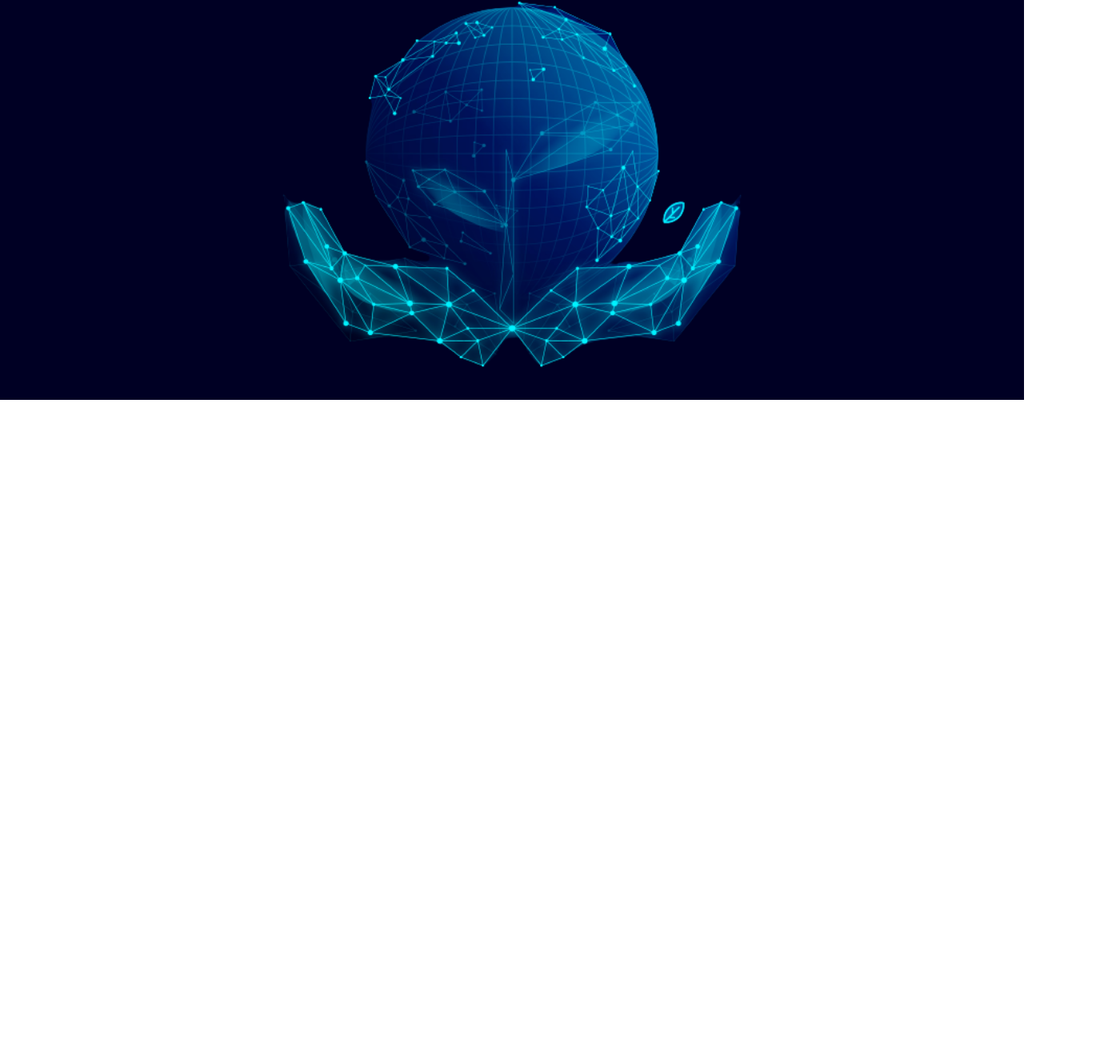
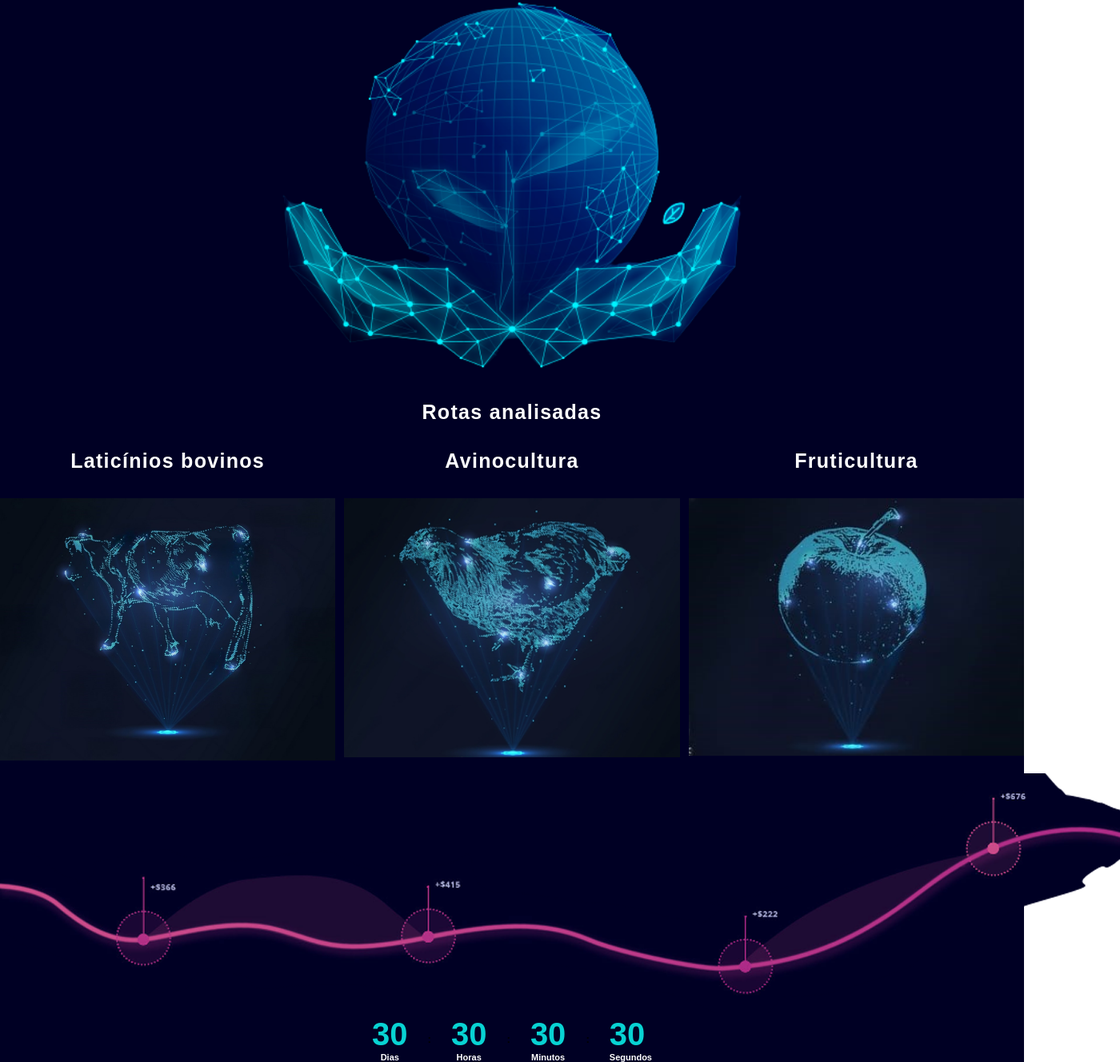
Before and after one commit to Doug16Yanc/BlockchainWeb, a plain HTML site: page index.html in a window 1280 px wide. Shown: the part 910-2238 px from the top of the page at 80% size, 1400 px wide, since content can reach past the window. Before the commit the page ends 1410 px from the top, so only its background shows below. Drawn offline with Linux system fonts and the light colour scheme.

Commit message:
New implementations

```diff
--- a/index.html
+++ b/index.html
@@ -48,6 +48,51 @@
         </p>
         <img src = "images/planet.png" alt width="800px">
     </aside>
+    <section class="welcome">
+        <h1>Rotas analisadas</h1>
+        <div class="box-container">
+            <div class="box">
+                <div class="content">
+                <h1>
+                    Laticínios bovinos
+                </h1>
+            </div>
+            <div class="image">
+                <img src="images/leite.jpeg" alt programming>
+            </div>
+            </div>
+        <div class="box">
+             <div class="content">
+                <h1>
+                    Avinocultura
+                </h1>
+            </div>
+            <div class="image">
+                <img src="images/galinha.png" alt programming>
+            </div>
+        </div>
+        <div class="box">
+            <div class="content">
+                <h1>
+                    Fruticultura
+                </h1>
+            </div>
+            <div class="image">
+                <img src="images/fruit.jpeg" alt programming>
+            </div>
+        </div>
+    </div>
+     <img src = "images/grow line.png" alt = "">
+    </section>
+    <div class="time">
+        <span>30 <br> <h6>Dias </h6></span>
+        <h5>:</h5>
+        <span> 30 <br><h6> Horas </h6></span>
+        <h5>:</h5>
+        <span> 30 <br><h6> Minutos </h6></span>
+        <h5>:</h5>
+        <span> 30 <br><h6> Segundos </h6></span>
+    </div>
     <script src="script.js"></script>
 </body>
 </html>
--- a/style.css
+++ b/style.css
@@ -1,5 +1,4 @@
-@import url('https://fonts.googleapis.com/css2?family=Poppins:wght@100;300&display=swap');
-
+@import url('https://fonts.googleapis.com/css2?family=Poppins:wght@100;300&family=Roboto:wght@300&display=swap');
 
 *{
     padding : 0%;
@@ -7,8 +6,8 @@
     box-sizing : border-box;
 }
 
-hmtl{
-    font-family: 'Poppins', sans-serif;
+html{
+    font-family: "Arial", "Helvetica", sans-serif;
 }
 
 :root{
@@ -24,7 +23,7 @@ hmtl{
 header{
     width : 100%;
     height: 80vh;
-    background : var(--color-4);
+    background : var(--color-5);
     overflow: hidden;
 }
 
@@ -93,7 +92,7 @@ header section{
     width: 70%;
     height: 85%;
     margin: auto;
-    border: 1px solid var(--color-4);
+    border: 1px solid var(--color-5);
     display: flex;
     align-items: center;
     justify-content: space-between;
@@ -180,3 +179,59 @@ aside p{
     font-size: 17px;
     text-align: center;
 }
+
+section{
+    background : var(--color-5);
+}
+
+section h1{
+    text-align: center;
+    color : var(--color-1);
+    font-size : 25px;
+    padding-bottom: 2rem;
+    letter-spacing:  1.3px;
+}
+
+.welcome .box-container{
+    display: flex;
+    gap : 0.7rem;
+}
+.welcome .box-container .box{
+    width: 33%;
+    color: white;
+    background: var(--color-5);
+    box-shadow: var(--box-shadow);
+    text-align: center;
+    padding-bottom: 1%;
+}
+.welcome .box-container .box .image{
+    height: 25 rem;
+    width: 100%;
+    overflow : hidden;
+    position : relative;
+}
+.welcome .box-container .box .image img{
+    height: 100%;
+    width: 100%;
+    object-fit: cover;
+}
+.time{
+    background : var(--color-5);
+    width: 100%;
+    display: flex;
+    align-items: center;
+    justify-content: center;
+}
+
+.time span{
+    font-size: 40px;
+    font-weight: 900;
+    margin: 0px 25px;
+    color: var(--color-7);
+}
+
+.time span h6{
+    font-size:  11px;
+    text-align: center;
+    color : white;
+}
```
Also changed, not shown: images/fruit.jpeg (added), images/galinha.png (added), images/grow line.png (added), images/leite.jpeg (added).
